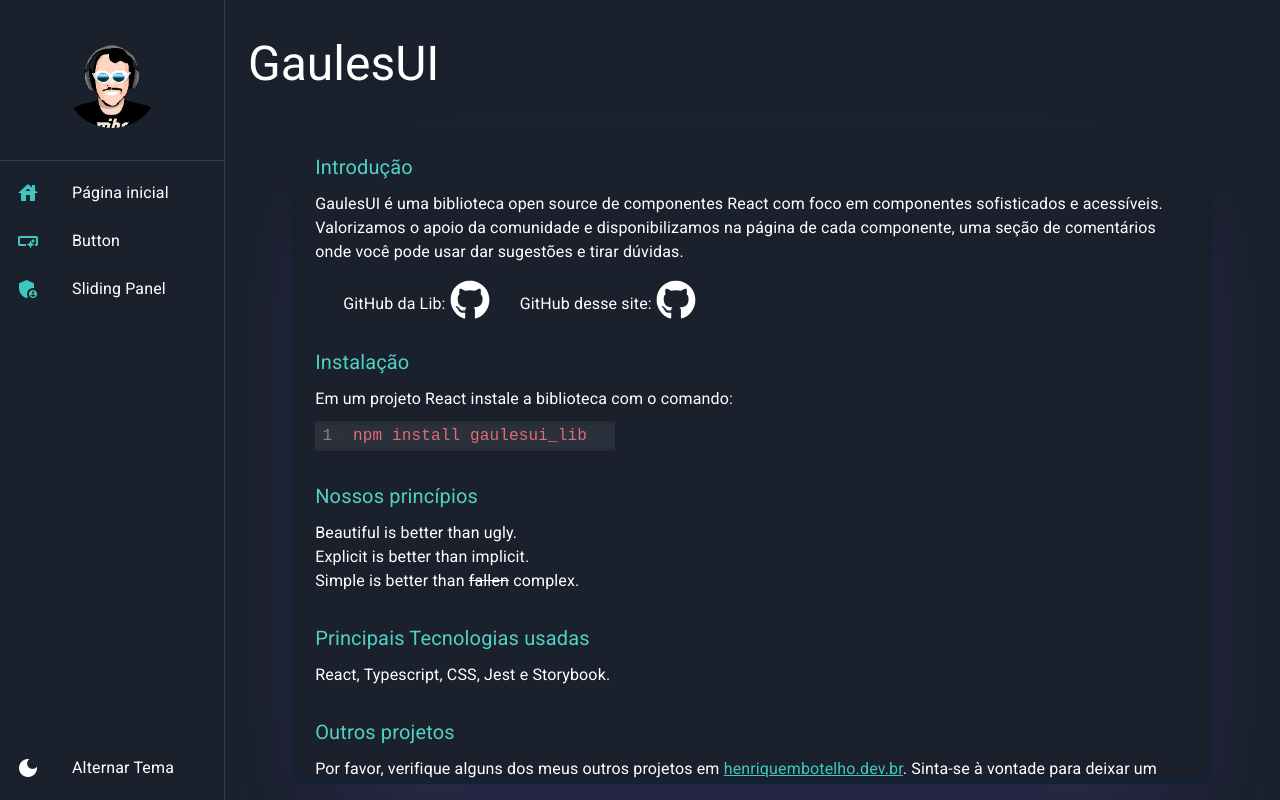
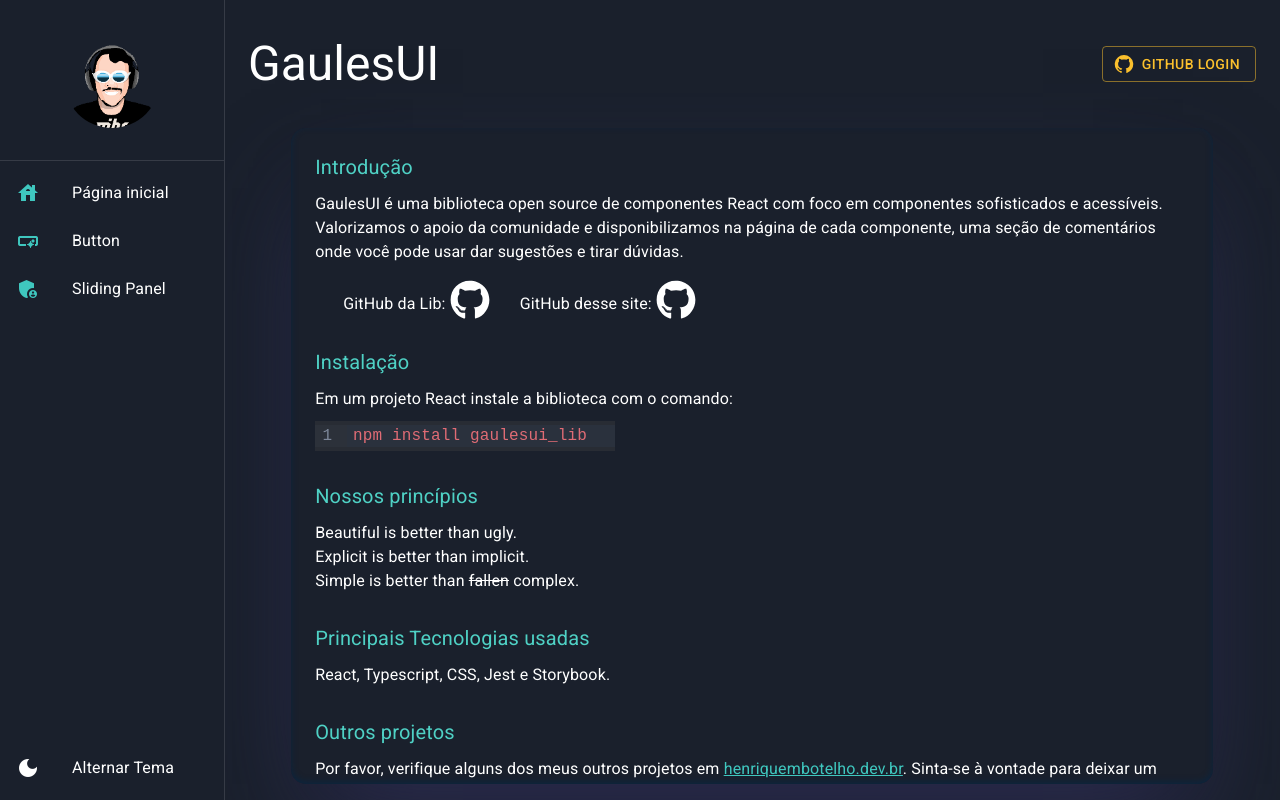
Before and after one commit to HenriqueMartinsBotelho/gaulesui-docs, a React (Create React App) app: page / in a window 1280 px wide. Built offline with nearby package versions, Linux system fonts and the light colour scheme; no server answers.

Commit message:
button login

```diff
--- a/package.json
+++ b/package.json
@@ -17,6 +17,7 @@
     "@types/react": "^18.0.9",
     "@types/react-dom": "^18.0.5",
     "@uiw/react-codemirror": "^4.8.1",
+    "axios": "^0.27.2",
     "gaulesui_lib": "^0.1.19",
     "react": "^18.1.0",
     "react-dom": "^18.1.0",
--- a/public/index.html
+++ b/public/index.html
@@ -24,7 +24,7 @@
       work correctly both with client-side routing and a non-root public URL.
       Learn how to configure a non-root public URL by running `npm run build`.
     -->
-    <title>Curso MUI</title>
+    <title>GaulesUI</title>
     <link
       rel="stylesheet"
       href="https://fonts.googleapis.com/css?family=Roboto:300,400,500,700&display=swap"
--- /dev/null
+++ b/src/constants/constants.ts
@@ -0,0 +1,4 @@
+
+const local = false
+
+export const apiURL = local? 'http://localhost:3001' : 'https://apinodedomo.herokuapp.com'
--- a/src/pages/dashboard/Dashboard.tsx
+++ b/src/pages/dashboard/Dashboard.tsx
@@ -4,9 +4,21 @@
 import { javascript } from "@codemirror/lang-javascript";
 import { oneDark } from "@codemirror/theme-one-dark";
 import { FaGithub } from "react-icons/fa";
+// import  {useParams } from "react-router-dom";
+import { useEffect } from "react";
+
+export const Dashboard = () => {
+  // const urlParams = new URLSearchParams(window.location.search);
 
 
-export const Dashboard = () => {
+  useEffect(() => {
+    // const token = urlParams.get('token')
+    // if(token){
+    //   localStorage.setItem('GitHubToken', token);
+    // }
+    console.log(document.cookie)
+  }, [])
+
 
   const theme = useTheme();
 
--- a/src/shared/layouts/LayoutBaseDePagina.tsx
+++ b/src/shared/layouts/LayoutBaseDePagina.tsx
@@ -1,14 +1,18 @@
-import { ReactNode } from "react";
+import { ReactNode, useState, useEffect } from "react";
 import {
   Box,
+  Button,
   Icon,
-  IconButton,
   Typography,
   useMediaQuery,
   useTheme,
   Theme,
+  IconButton,
 } from "@mui/material";
 import { useDrawerContext } from "../contexts";
+import GitHubIcon from "@mui/icons-material/GitHub";
+import axios from "axios";
+import { apiURL } from "../../constants/constants";
 
 interface ILayoutBaseDepaginaProps {
   titulo: string;
@@ -25,35 +29,113 @@
   const mdDown = useMediaQuery((theme: Theme) => theme.breakpoints.down("md"));
   const theme = useTheme();
   const { toggleDrawerOpen } = useDrawerContext();
+  // const [user, setUser] = useState<any>({})
+
+  async function fetchGitHubUser(token) {
+    const request = await fetch("https://api.github.com/user", {
+      headers: {
+        Authorization: "token " + token,
+      },
+    });
+    return await request.json();
+  }
+
+  useEffect(() => {
+    const urlParams = new URLSearchParams(window.location.search);
+    const token = urlParams.get("token");
+    const user_data = fetchGitHubUser(token);
+
+    user_data.then((r) => {
+      console.log(r);
+      localStorage.getItem("user_login") === null
+        ? localStorage.setItem("user_login", r.login)
+        : console.log("usuário já existe");
+    });
+  }, []);
 
   return (
-    <Box height="100%" display="flex" flexDirection="column" gap={1} padding={2} style={{background: theme.palette.background.default}}>
+    <Box
+      height="100%"
+      display="flex"
+      flexDirection="column"
+      gap={1}
+      padding={2}
+      style={{ background: theme.palette.background.default }}
+    >
       <Box
         padding={1}
         display="flex"
         alignItems="center"
         gap={1}
         height={theme.spacing(smDown ? 6 : mdDown ? 8 : 12)}
-
       >
         {smDown && (
           <IconButton onClick={toggleDrawerOpen}>
             <Icon>menu</Icon>
           </IconButton>
         )}
-        <Typography variant={smDown ? 'h5' : mdDown ? 'h4' : 'h3'} whiteSpace="nowrap" overflow="hidden" textOverflow="ellipses">
-          {titulo}
-        </Typography>
+        <Box
+          style={{
+            width: "100%",
+            display: "flex",
+            justifyContent: "space-between",
+            alignItems: "center",
+          }}
+        >
+          <Typography
+            variant={smDown ? "h5" : mdDown ? "h4" : "h3"}
+            whiteSpace="nowrap"
+            overflow="hidden"
+            textOverflow="ellipses"
+          >
+            {titulo}
+          </Typography>
+          <Box
+            style={{
+              display: "flex",
+              gap: "14px",
+              alignItems: "center",
+              flexWrap: "wrap",
+            }}
+          >
+            {localStorage.getItem("user_login") !== null && (
+              <Box>Olá, {localStorage.getItem("user_login")}.</Box>
+            )}
+            <a
+              style={{ textDecoration: "inherit" }}
+              href={`${apiURL}/api/auth/redirect`}
+            >
+              <Button
+                variant="outlined"
+                startIcon={<GitHubIcon />}
+                // onClick={() => handleLogin()}
+              >
+                GitHub Login
+              </Button>
+            </a>
+
+            {/* <a
+              style={{ textDecoration: "inherit" }}
+              href={`http://localhost:3001/logout`}
+            >
+              <Button variant="outlined">Logout</Button>
+            </a> */}
+          </Box>
+        </Box>
       </Box>
       {barraDeFerramentas && <Box>{barraDeFerramentas}</Box>}
       <Box
-      width="90%"
-      margin="auto"
-      style={{ padding: '24px',
-      boxShadow: "rgba(50, 50, 93, 0.85) 0px 50px 100px -20px, rgba(0, 0, 0, 0.6) 0px 30px 60px -30px, rgba(10, 37, 64, 0.95) 0px -2px 6px 0px inset",
-      borderRadius: '15px',
-      }}
-      flex={1} overflow="auto">
+        width="90%"
+        margin="auto"
+        style={{
+          padding: "24px",
+          boxShadow:
+            "rgba(50, 50, 93, 0.85) 0px 50px 100px -20px, rgba(0, 0, 0, 0.6) 0px 30px 60px -30px, rgba(10, 37, 64, 0.95) 0px -2px 6px 0px inset",
+          borderRadius: "15px",
+        }}
+        flex={1}
+        overflow="auto"
+      >
         {children}
       </Box>
     </Box>
```
Also changed, not shown: 1 other file (tests, documents, lock files or other folders).
